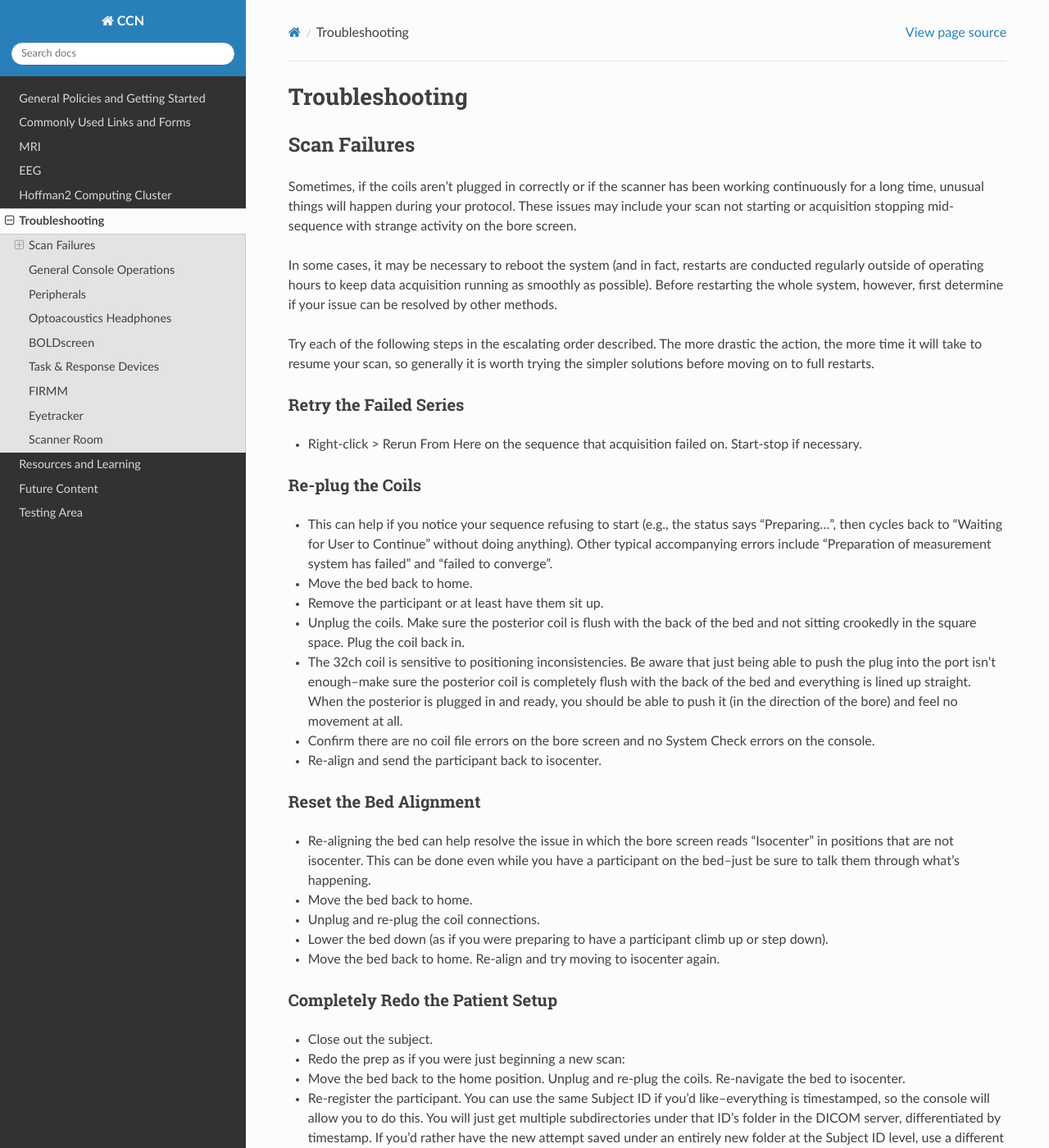
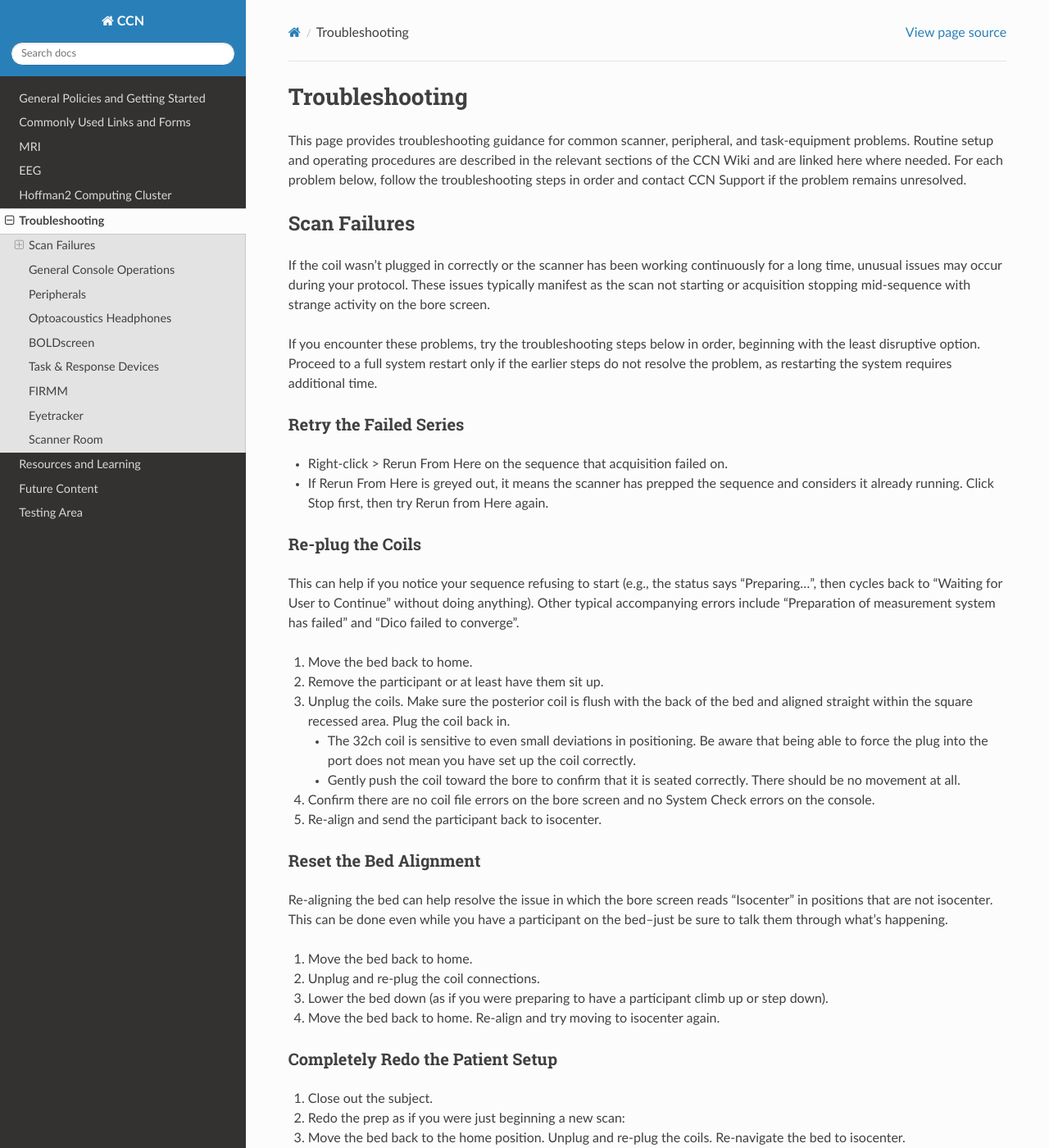
Before and after one commit to CCN-Support/CCN_Wiki, a Sphinx documentation site: the page built from docs/source/troubleshooting.rst, in a window 1280 px wide and 1400 px high. Shown: the whole window at 82% size. Built offline with Sphinx 7.4.7 and the Read the Docs theme 3.1.0, drawn with Linux system fonts in a browser that asks for light colours; some of the changed text lies outside the part shown.

Commit message:
Update troubleshooting.rst

```diff
--- a/docs/source/troubleshooting.rst
+++ b/docs/source/troubleshooting.rst
@@ -1,48 +1,54 @@
 Troubleshooting
 ===============
+
+This page provides troubleshooting guidance for common scanner, peripheral, and task-equipment problems. Routine setup and operating procedures are described in the relevant sections of the CCN Wiki and are linked here where needed. For each problem below, follow the troubleshooting steps in order and contact CCN Support if the problem remains unresolved.
 
 Scan Failures
 -------------
 
-Sometimes, if the coils aren't plugged in correctly or if the scanner has been working continuously for a long time, unusual things will happen during your protocol. These issues may include your scan not starting or acquisition stopping mid-sequence with strange activity on the bore screen.
+If the coil wasn't plugged in correctly or the scanner has been working continuously for a long time, unusual issues may occur during your protocol. These issues typically manifest as the scan not starting or acquisition stopping mid-sequence with strange activity on the bore screen.
 
-In some cases, it may be necessary to reboot the system (and in fact, restarts are conducted regularly outside of operating hours to keep data acquisition running as smoothly as possible). Before restarting the whole system, however, first determine if your issue can be resolved by other methods.
-
-Try each of the following steps in the escalating order described. The more drastic the action, the more time it will take to resume your scan, so generally it is worth trying the simpler solutions before moving on to full restarts.
+If you encounter these problems, try the troubleshooting steps below in order, beginning with the least disruptive option. Proceed to a full system restart only if the earlier steps do not resolve the problem, as restarting the system requires additional time.
 
 Retry the Failed Series
 ^^^^^^^^^^^^^^^^^^^^^^^
 
-- Right-click > Rerun From Here on the sequence that acquisition failed on. Start-stop if necessary.
+- Right-click > Rerun From Here on the sequence that acquisition failed on.
+- If Rerun From Here is greyed out, it means the scanner has prepped the sequence and considers it already running. Click Stop first, then try Rerun from Here again.
 
 Re-plug the Coils
 ^^^^^^^^^^^^^^^^^
 
-- This can help if you notice your sequence refusing to start (e.g., the status says "Preparing...", then cycles back to "Waiting for User to Continue" without doing anything). Other typical accompanying errors include "Preparation of measurement system has failed" and "failed to converge".
-- Move the bed back to home.
-- Remove the participant or at least have them sit up.
-- Unplug the coils. Make sure the posterior coil is flush with the back of the bed and not sitting crookedly in the square space. Plug the coil back in.
-- The 32ch coil is sensitive to positioning inconsistencies. Be aware that just being able to push the plug into the port isn't enough--make sure the posterior coil is completely flush with the back of the bed and everything is lined up straight. When the posterior is plugged in and ready, you should be able to push it (in the direction of the bore) and feel no movement at all.
-- Confirm there are no coil file errors on the bore screen and no System Check errors on the console.
-- Re-align and send the participant back to isocenter.
+This can help if you notice your sequence refusing to start (e.g., the status says "Preparing...", then cycles back to "Waiting for User to Continue" without doing anything). Other typical accompanying errors include "Preparation of measurement system has failed" and "Dico failed to converge".
+
+#. Move the bed back to home.
+#. Remove the participant or at least have them sit up.
+#. Unplug the coils. Make sure the posterior coil is flush with the back of the bed and aligned straight within the square recessed area. Plug the coil back in.
+
+   - The 32ch coil is sensitive to even small deviations in positioning. Be aware that being able to force the plug into the port does not mean you have set up the coil correctly.
+   - Gently push the coil toward the bore to confirm that it is seated correctly. There should be no movement at all.
+
+#. Confirm there are no coil file errors on the bore screen and no System Check errors on the console.
+#. Re-align and send the participant back to isocenter.
 
 Reset the Bed Alignment
 ^^^^^^^^^^^^^^^^^^^^^^^
 
-- Re-aligning the bed can help resolve the issue in which the bore screen reads "Isocenter" in positions that are not isocenter. This can be done even while you have a participant on the bed--just be sure to talk them through what's happening.
-- Move the bed back to home.
-- Unplug and re-plug the coil connections.
-- Lower the bed down (as if you were preparing to have a participant climb up or step down).
-- Move the bed back to home. Re-align and try moving to isocenter again.
+Re-aligning the bed can help resolve the issue in which the bore screen reads "Isocenter" in positions that are not isocenter. This can be done even while you have a participant on the bed--just be sure to talk them through what's happening.
+
+#. Move the bed back to home.
+#. Unplug and re-plug the coil connections.
+#. Lower the bed down (as if you were preparing to have a participant climb up or step down).
+#. Move the bed back to home. Re-align and try moving to isocenter again.
 
 Completely Redo the Patient Setup
 ^^^^^^^^^^^^^^^^^^^^^^^^^^^^^^^^^
 
-- Close out the subject.
-- Redo the prep as if you were just beginning a new scan:
-- Move the bed back to the home position. Unplug and re-plug the coils. Re-navigate the bed to isocenter.
-- Re-register the participant. You can use the same Subject ID if you'd like--everything is timestamped, so the console will allow you to do this. You will just get multiple subdirectories under that ID's folder in the DICOM server, differentiated by timestamp. If you'd rather have the new attempt saved under an entirely new folder at the Subject ID level, use a different ID.
-- Try running your protocol again.
+#. Close out the subject.
+#. Redo the prep as if you were just beginning a new scan:
+#. Move the bed back to the home position. Unplug and re-plug the coils. Re-navigate the bed to isocenter.
+#. Re-register the participant. You can use the same Subject ID if you'd like--everything is timestamped, so the console will allow you to do this. You will just get multiple subdirectories under that ID's folder in the DICOM server, differentiated by timestamp. If you'd rather have the new attempt saved under an entirely new folder at the Subject ID level, use a different ID.
+#. Try running your protocol again.
 
 Restart the Scanner
 ^^^^^^^^^^^^^^^^^^^
@@ -60,7 +66,7 @@ Restart the Scanner
 General Console Operations
 ------------------
 
-.. dropdown:: Stop a sequence that is running
+.. dropdown:: Stop a running sequence
 
    * Click the button with the square on it, labelled "STOP", at the bottom of the scan queue toward the left of the screen.
    * You should hear the sound of active acquisition stop.
@@ -142,11 +148,14 @@ Peripherals
 
 .. dropdown:: Task is failing to trigger
 
-  - Exit your task (and ideally its entire host program) completely.
-  - Unplug the trigger cable.
-  - If there have been any shenanigans with the button box, re-configure those settings in the controller box now.
-  - Plug the trigger cable back in and start your task again.
-  - This restart routine is usually sufficient to fix trigger problems because most of them arise from the task program not communicating with the task computer correctly. Matlab in particular can be finicky about this--for example, unplugging and re-plugging the trigger USB while Matlab is running will cause unreliable behaviors that often affect downstream functionality (such as the scan triggers and button box responses). If you are using the eyetracker, multiple calibration/validation attempts have also been observed to cause problems with task triggers.
+  #. Exit your task and close the host program completely.
+  #. Disconnect the trigger cable.
+  #. Reset the button box configuration on the silver box under the console desk.
+  #. Reconnect the trigger cable before restarting the task program.
+
+  This restart routine is usually sufficient to fix trigger problems, because most of them arise from the task program not communicating with the task computer correctly. Do not disconnect and reconnect the trigger USB while a task program like MATLAB is running. Many programs do not reliably detect and initialize devices that are not already connected upon startup.
+
+   If the trigger is still not working, start again from Step 1. Add another step between #2 and #3: go into the scanner room and replug the button box into the fiber bundle. Be gentle when disconnecting and firm when reconnecting.
 
 
 .. dropdown:: Pulse monitor isn't working
@@ -253,17 +262,18 @@ Optoacoustics Headphones
 
   The most common reason that noise cancellation stops completely is because the stimulus presented is too loud and overshoots the safety threshold (111dB).
 
-  1. This can be avoided by making sure the volume on your stimulus machine is at max and you can control/adjust the volume of the headphones using the 'Line 1' dial on the top of the unit.
-  2. Doing a volume test before your scan starts can help.
+  1. This can be avoided by making sure the volume on your stimulus machine remains at max. Adjust the volume of the headphones using the 'Line 1' dial on the top of the unit.
+  2. Do a volume test before your scan starts.
   3. Start with the 'Line 1' volume dial in the middle (facing the top), and adjust as needed.
-  Note: There is no need to adjust the 'Line 2' volume dial, it doesn't do anything to affect the sound unless you have two volume sources!
+
+Note: There is no need to adjust the 'Line 2' volume dial, it doesn't do anything to affect the sound unless you have two volume sources!
 
 .. dropdown:: Noise cancelling is fading
 
   Studies that run numerous functional tasks, or have sequences in between functional runs that don't use the ANC function, will notice that over time the algorithm used to produce the noise cancellation may fade and the quality of the noise cancellation will diminish.
 
   1. The most effective way to avoid this is adding another short learning sequence into your protocol.
-  2. Stopping the algorithm just before the end of your sequence and starting the algorithm again just after your next sequence starts up again has proven somewhat effective in keeping the ANC feature intact.
+  2. Stopping the algorithm just before the end of your sequence, then starting the algorithm again just after your next sequence begins has proven somewhat effective in keeping the ANC feature intact.
 
 
 .. raw:: html
@@ -410,6 +418,9 @@ FIRMM
   1. Make sure the HDMI cable is plugged into HDMI 2 on the AV box and the light to its right is turned on. The other end should be plugged into the HDMI port on the right side of the FIRMM tablet.
   2. Press the Windows key and check the resolution: 1920 x 1080 at 60 Hz.
 
+.. raw:: html
+
+   <hr>
 
 .. _trouble-eyetracker:
 Eyetracker
```
Also changed, not shown: other parts of docs/source/troubleshooting.rst (+8 -11 lines).
